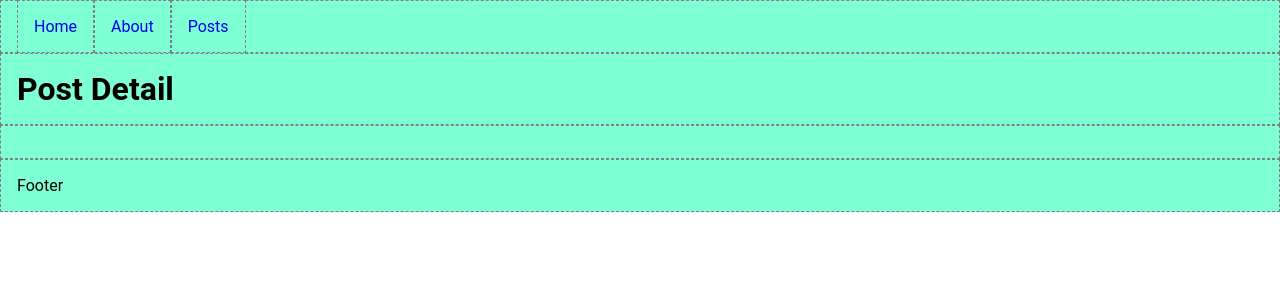
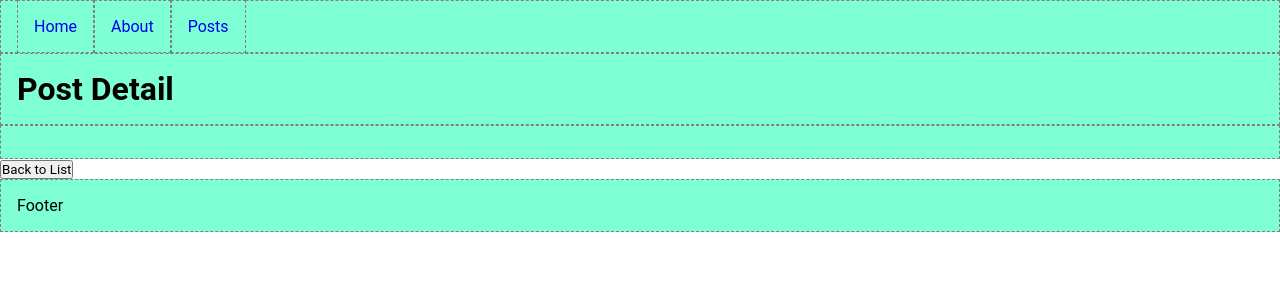
Before and after one commit to CamilloRosanio/react-router, a React (Vite) app: page /posts/1 in a window 1280 px wide. Shown: the top 300 px of the page. Built offline with nearby package versions, Linux system fonts and the light colour scheme; no server answers.

Commit message:
completamento Route (CRUD Show + Back button)

```diff
--- a/src/App.jsx
+++ b/src/App.jsx
@@ -30,17 +30,17 @@ function App() {
           {/* LAYOUT (+OUTLET) */}
           <Route Component={DefaultLayout}>
 
-            {/* ROUTE (singole) */}
+            {/* ROUTE (dirette) */}
             <Route index Component={HomePage}></Route>
             <Route path="/about" Component={AboutPage}></Route>
 
             <Route path="*" Component={NotFoundPage}></Route>
 
             <Route path="/posts">
-              {/* NESTED ROUTE */}
+              {/* ROUTE (nested) */}
               <Route path="" Component={PostsIndexPage}></Route>
 
-              {/* NESTED ROUTE + PARAM */}
+              {/* ROUTE (nested + param) */}
               <Route path=":id" Component={PostsShowPage}></Route>
             </Route>
           </Route>
--- a/src/assets/css/index.css
+++ b/src/assets/css/index.css
@@ -13,6 +13,7 @@
 
   font-family: "Roboto", sans-serif;
 }
+
 
 
 /******************************************
--- a/src/components/Navbar.jsx
+++ b/src/components/Navbar.jsx
@@ -7,10 +7,10 @@ import { NavLink } from "react-router";
 export default function Navbar() {
     return <>
         <nav className="debug">
-            <NavLink to="/" className="debug">Home</NavLink>
-            <NavLink to="/about" className="debug">About</NavLink>
+            <NavLink to="/" className="debug nav-link">Home</NavLink>
+            <NavLink to="/about" className="debug nav-link">About</NavLink>
 
-            <NavLink to="/posts" className="debug">Posts</NavLink>
+            <NavLink to="/posts" className="debug nav-link">Posts</NavLink>
         </nav>
     </>
 }
--- a/src/pages/PostsShowPage.jsx
+++ b/src/pages/PostsShowPage.jsx
@@ -2,9 +2,11 @@
 import { useState } from "react";
 import { useEffect } from "react";
 import { useParams } from "react-router-dom";
+import { NavLink } from "react-router";
 
 
 // ENV IMPORTS
+const domainUrl = import.meta.env.VITE_DOMAINURL;
 const apiUrlRoot = import.meta.env.VITE_APIURL;
 const apiSubPath = import.meta.env.VITE_SUBPATH;
 
@@ -43,5 +45,8 @@ export default function PostsShowPage() {
     return <>
         <h1 className="debug">Post Detail</h1>
         <p className="debug">{Feed.title}</p>
+        <NavLink to={domainUrl + apiSubPath}>
+            <button>Back to List</button>
+        </NavLink>
     </>
 }
```
